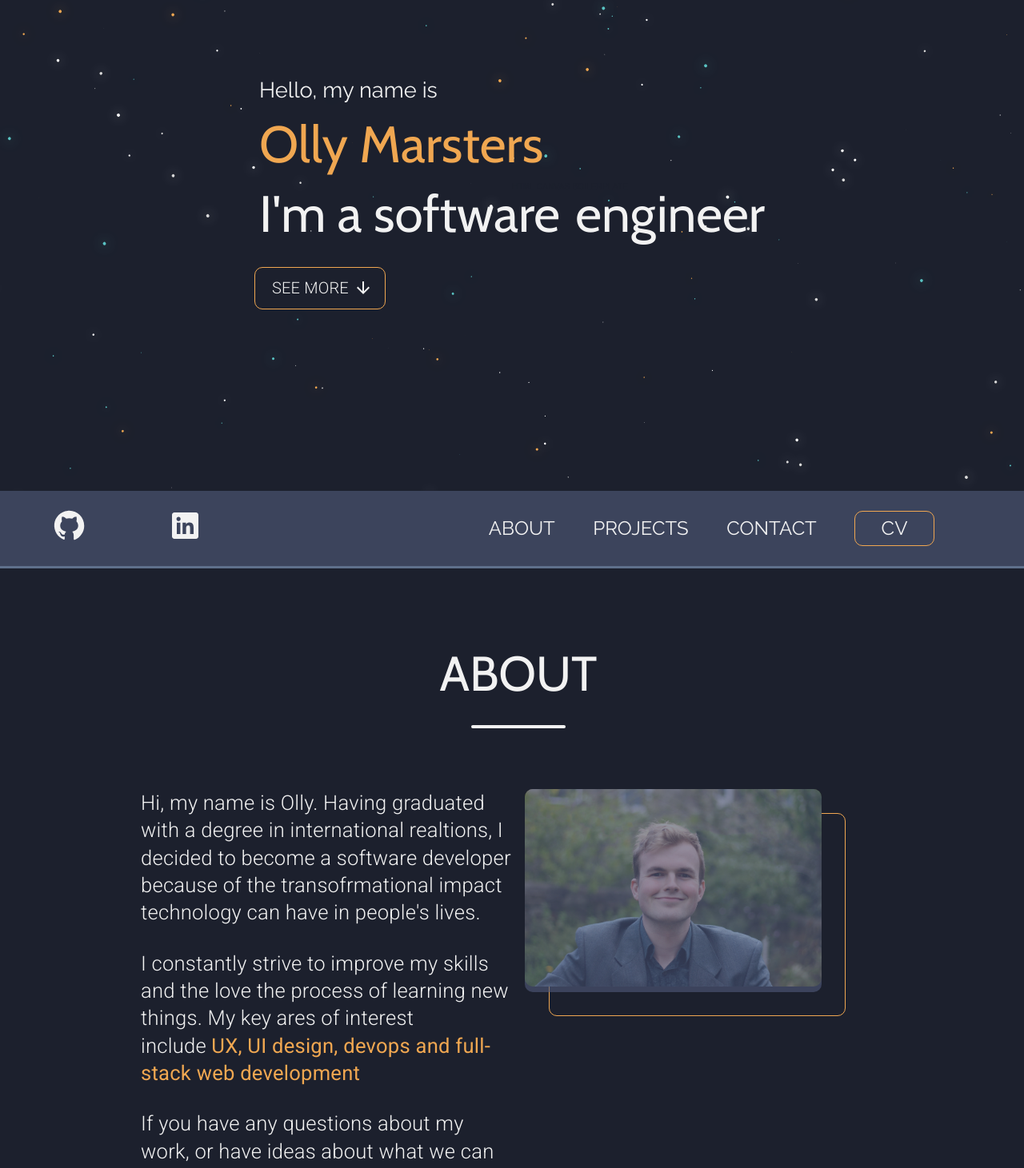
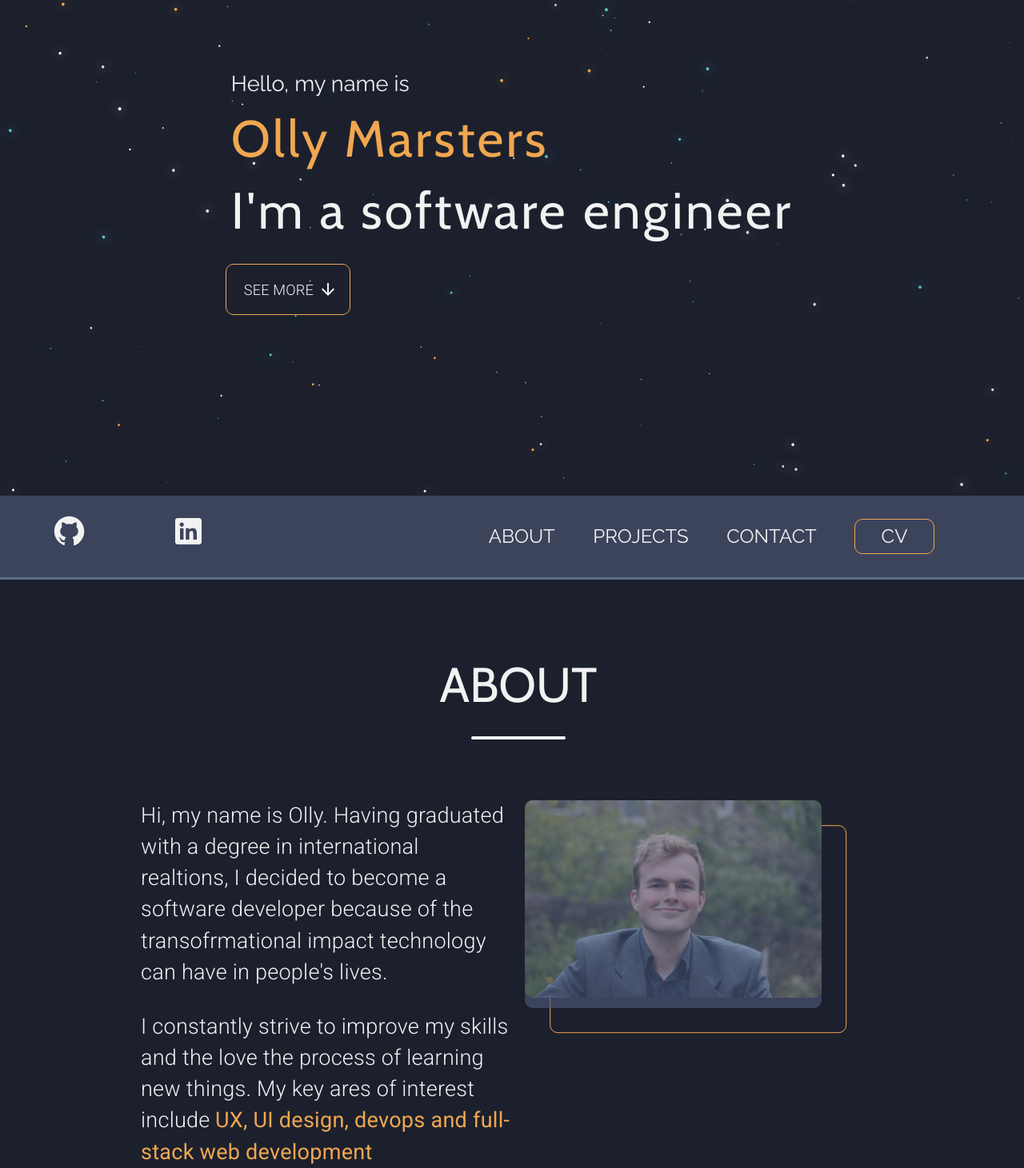
Before and after one commit to O-Marsters-1997/Personal-Portfolio-Site, a React (Create React App) app: page / in a window 1280 px wide. Shown: the part 163-1624 px from the top of the page at 80% size. Built offline with nearby package versions, Linux system fonts and the light colour scheme.

Commit message:
smaller body text and headings on mobile

```diff
--- a/src/components/about/AboutMe.jsx
+++ b/src/components/about/AboutMe.jsx
@@ -18,22 +18,20 @@ const AboutMe = () => {
     },
     ".MuiTypography-h3": {
       width: "fit-content",
-      fontSize: "3.8rem",
+      // fontSize: "3.8rem",
       margin: "0 auto 7.5vh auto",
       textTransform: "uppercase",
 
-      ".underline": {
-        width: "60%",
-        margin: "1.8rem auto 2.2rem auto",
-        height: "4px",
-        backgroundColor: theme.palette.text.primary,
-        borderRadius: "5px",
-      },
+      // ".underline": {
+      //   width: "60%",
+      //   margin: "1.8rem auto 2.2rem auto",
+      //   height: "4px",
+      //   backgroundColor: theme.palette.text.primary,
+      //   borderRadius: "5px",
+      // },
     },
     ".MuiTypography-body1": {
       marginBottom: "1.8rem",
-      fontSize: "1.6rem",
-      lineHeight: "2.15rem",
       span: {
         color: theme.palette.text.accent,
         fontWeight: 400,
--- a/src/components/about/Skills.jsx
+++ b/src/components/about/Skills.jsx
@@ -28,17 +28,8 @@ const Skills = () => {
 
       ".MuiTypography-h3": {
         textTransform: "uppercase",
-        fontSize: "3.8rem",
         margin: "0 auto 7.5vh auto",
         width: "fit-content",
-
-        ".underline": {
-          width: "60%",
-          margin: "1.8rem auto 3.2rem auto",
-          height: "4px",
-          backgroundColor: theme.palette.text.primary,
-          borderRadius: "5px",
-        },
       },
 
       ".skills-grid-item": {
@@ -88,7 +79,6 @@ const Skills = () => {
       transition: { type: "spring", stiffness: 30, damping: 18, delay: 0.6 },
     },
   };
-
 
   const animation = useAnimation();
   const titleAnimation = useAnimation();
--- a/src/components/canvas/CanvasOverlay.jsx
+++ b/src/components/canvas/CanvasOverlay.jsx
@@ -36,7 +36,7 @@ const CanvasOverlay = ({}) => {
       },
     },
 
-    ".MuiTypography-h3": {
+    ".MuiTypography-h2": {
       fontSize: "clamp( 2.7rem, 5vw, 4.25rem)",
     },
 
@@ -73,10 +73,10 @@ const CanvasOverlay = ({}) => {
     <TitleWrapper className="overlay-container">
       <Box className="overlay-wrapper">
         <Typography variant="h5">Hello, my name is</Typography>
-        <Typography variant="h3" className="overlay-text-accent">
+        <Typography variant="h2" className="overlay-text-accent">
           Olly Marsters
         </Typography>
-        <Typography variant="h3" className="overlay-text-title">
+        <Typography variant="h2" className="overlay-text-title">
           <span className="span-separation">I'm a software </span>
           <span>engineer</span>
         </Typography>
--- a/src/components/form/Form.jsx
+++ b/src/components/form/Form.jsx
@@ -22,28 +22,12 @@ const Form = () => {
       width: "clamp(250px, 75vw, 1250px)",
       margin: "0 auto",
 
-      ".MuiTypography-h3": {
-        fontSize: "3.8rem",
-        width: "fit-content",
-        margin: "0 auto 7.5vh auto",
-        textTransform: "uppercase",
-
-        ".underline": {
-          width: "60%",
-          margin: "1.8rem auto 2.2rem auto",
-          height: "4px",
-          backgroundColor: theme.palette.text.primary,
-          borderRadius: "5px",
-        },
-      },
       ".form-section-text": {
         [theme.breakpoints.down("md")]: {
           textAlign: "center",
         },
       },
       ".MuiTypography-body1": {
-        fontSize: "1.6rem",
-        lineHeight: "2.15rem",
         marginBottom: "2rem",
         ".email-bold": {
           fontWeight: "bold",
--- a/src/components/projects/Projects.jsx
+++ b/src/components/projects/Projects.jsx
@@ -36,18 +36,7 @@ const Projects = () => {
     position: "relative",
 
     ".MuiTypography-h3": {
-      textTransform: "uppercase",
-      fontSize: "3.8rem",
-      margin: "0 auto 7.5vh auto",
-      width: "fit-content",
 
-      ".underline": {
-        width: "60%",
-        margin: "1.8rem auto 3.2rem auto",
-        height: "4px",
-        backgroundColor: theme.palette.text.primary,
-        borderRadius: "5px",
-      },
     },
 
     ".project-item-container": {
--- a/src/styles/css/style.css
+++ b/src/styles/css/style.css
@@ -5,7 +5,7 @@
 }
 
 body {
-  background-color: #1C202D !important;
+  background-color: #1c202d !important;
 }
 
 .nav-fixed {
--- a/src/styles/scss/base/_resets.scss
+++ b/src/styles/scss/base/_resets.scss
@@ -1,12 +1,13 @@
 * {
-    margin: 0;
-    box-sizing: border-box;
+  margin: 0;
+  box-sizing: border-box;
 }
 
 body {
-    background-color: #1C202D !important;
+  background-color: #1c202d !important;
 }
 
 .nav-fixed {
-    position:fixed !important; ;
+  position: fixed !important;
+  // padding-top: 1em !important;
 }
--- a/src/theme.js
+++ b/src/theme.js
@@ -42,9 +42,45 @@ let theme = createTheme({
 
 // Update the theme so that more values can be added on top of it
 theme = createTheme(theme, {
+  breakpoints: {
+    values: {
+      xs: 0,
+      vs: 300,
+      sm: 500,
+      md: 900,
+      lg: 1200,
+      xl: 1536,
+    },
+  },
   typography: {
+    // This is applied to the rules on the top page section
+    h2: {
+      fontFamily: "Cabin, Arial",
+      letterSpacing: ".05em",
+    },
+
+    // H3 rules are applied to all the main section headings
     h3: {
       fontFamily: "Cabin, Arial",
+      fontSize: "3.8rem",
+      textTransform: "uppercase",
+      margin: "0 auto 7.5vh auto",
+      width: "fit-content",
+
+      ".underline": {
+        width: "60%",
+        margin: "1.8rem auto 3.2rem auto",
+        height: "4px",
+        backgroundColor: theme.palette.text.primary,
+        borderRadius: "5px",
+      },
+      // for mobile deveices the headings are smaller
+      [theme.breakpoints.down("sm")]: {
+        fontSize: "3.05rem",
+        ".underline": {
+          margin: "1.4rem auto 2.8rem auto",
+        },
+      },
     },
     h4: {
       fontFamily: "Raleway, Arial",
@@ -60,8 +96,16 @@ theme = createTheme(theme, {
     body1: {
       fontFamily: "roboto",
       fontWeight: 300,
-      fontSize: "20px",
-      lineHeight: "1.75rem",
+      fontSize: "1.3em",
+      lineHeight: "2.45rem",
+      [theme.breakpoints.down("lg")]: {
+        fontSize: "1.25em",
+        lineHeight: "2.25rem",
+      },
+      [theme.breakpoints.down("sm")]: {
+        fontSize: "1.115em",
+        lineHeight: "1.75rem",
+      },
     },
     subtitle: {
       fontFamily: "Raleway, Arial",
@@ -71,16 +115,7 @@ theme = createTheme(theme, {
       fontFamily: "Raleway, Arial",
     },
   },
-  breakpoints: {
-    values: {
-      xs: 0,
-      vs: 300,
-      sm: 500,
-      md: 900,
-      lg: 1200,
-      xl: 1536,
-    },
-  },
+
   components: {
     // CSS Baseline for font face (self host fonts)
     MuiCssBaseline: {
```
Also changed, not shown: 1 other file (tests, documents, lock files or other folders).
